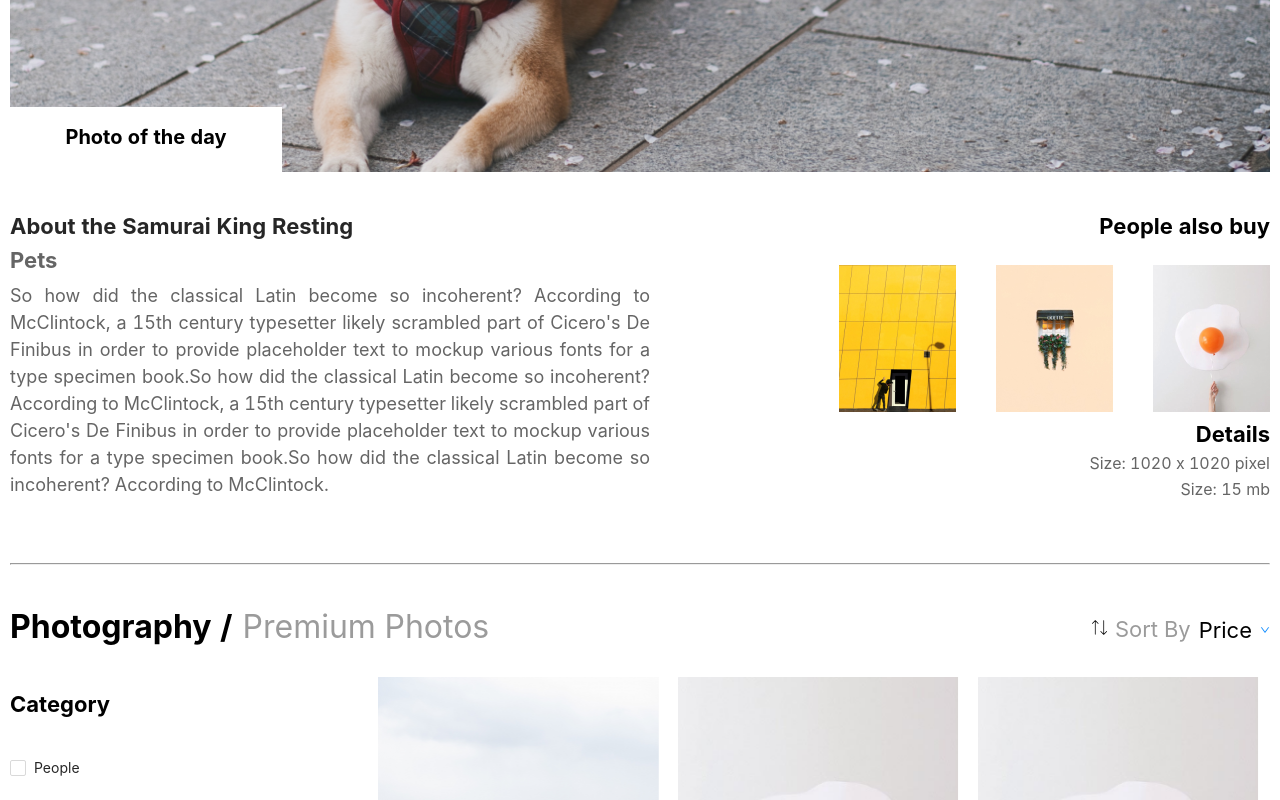
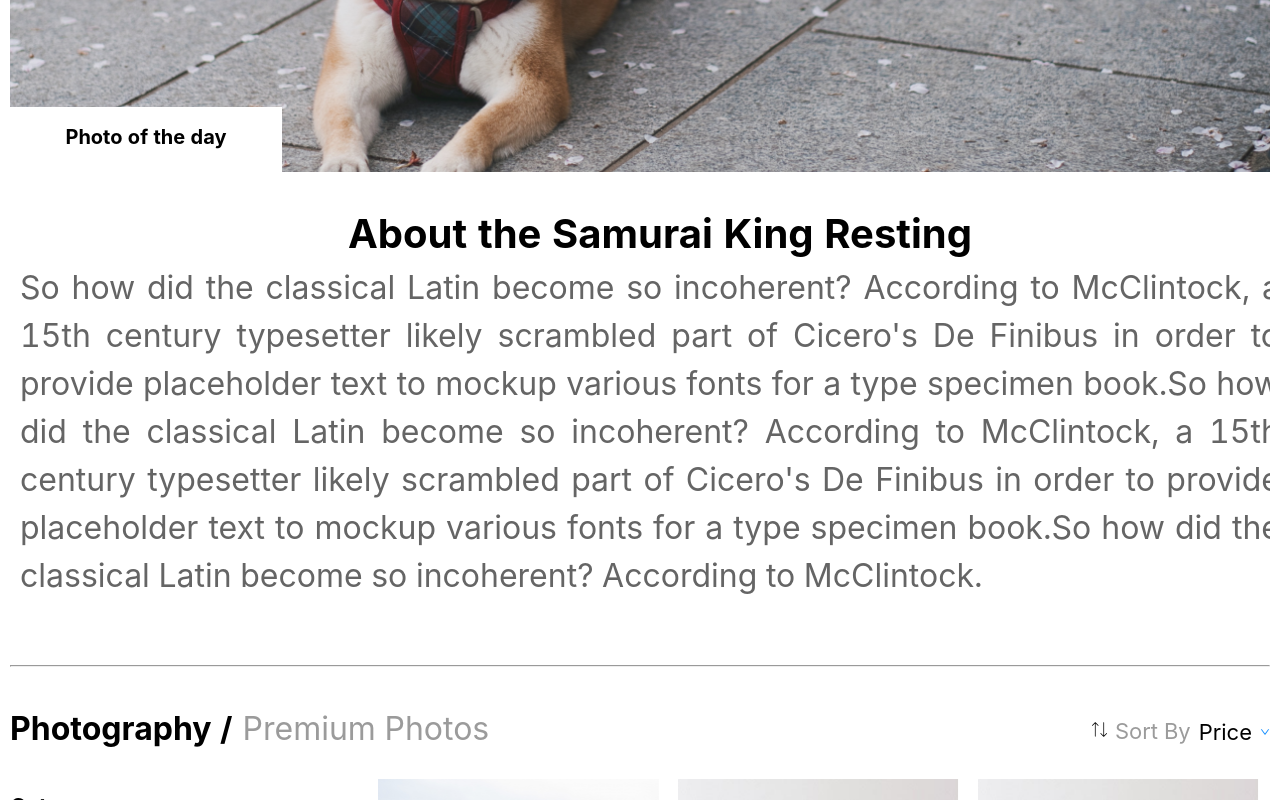
Before and after one commit to cossy1/my-app, a React (Create React App) app: page / in a window 1280 px wide. Shown: the part 574-1374 px from the top of the page. Built offline with nearby package versions, Linux system fonts and the light colour scheme.

Commit message:
wip: fixes

```diff
--- a/src/app/layout/content/home-top/home-top.scss
+++ b/src/app/layout/content/home-top/home-top.scss
@@ -311,85 +311,11 @@
 
     }
 
-    .about-pet-row {
-      display: flex;
-      justify-content: space-between;
-      align-items: center;
-      margin-top: 42px;
-
-      .about {
-        width: 50vw;
-
-        .a {
-          font-size: 22px;
-          font-weight: bold;
-          line-height: 24px;
-          text-align: left;
-        }
-
-        .pets {
-          font-size: 22px;
-          line-height: 24px;
-          color: #656565;
-          font-weight: bold;
-          margin-top: 10px;
-          margin-bottom: 10px;
-        }
-
-        .so {
-          line-height: 150%;
-          font-size: 18px;
-          font-weight: normal;
-          color: #656565;
-          text-align: justify;
-
-        }
-      }
-
-      .people {
-        .buy {
-          text-align: right;
-          color: #000000;
-          line-height: 24px;
-          font-size: 22px;
-          font-weight: bold;
-        }
-
-        .detail {
-          text-align: right;
-          line-height: 17px;
-          font-size: 16px;
-          color: #656565;
-          margin-top: 9px;
-        }
-
-        .details {
-          font-size: 22px;
-          text-align: right;
-          line-height: 24px;
-          font-weight: bold;
-          color: #000000;
-          margin-top: 10px;
-        }
-
-        .images {
-          display: flex;
-          justify-content: flex-end;
-          align-items: center;
-          margin-top: 27px;
-        }
-      }
-    }
-
     .sam {
       font-weight: bold;
       font-size: 32px;
       line-height: 35px;
       font-style: normal;
-    }
-
-    .mobile-people{
-      display: none;
     }
 
     .addCart-row {
@@ -402,6 +328,85 @@
       line-height: 50.02px;
       font-size: 23px;
     }
+
+    .about-pet-row {
+      align-items: center;
+      margin-top: 2rem;
+
+      .about {
+        width: 100vw;
+        padding: 0 10px;
+
+        .a{
+          font-size: 2.5rem;
+          font-weight: bold;
+          line-height: 150%;
+          color: #000000;
+          width: 100vw;
+          margin: 0 auto;
+          text-align: center;
+
+        }
+
+        .pets {
+          display: none;
+        }
+
+        .so {
+          line-height: 3rem;
+          font-size: 2rem;
+          font-weight: normal;
+          color: #656565;
+          text-align: justify;
+        }
+      }
+
+      .people {
+        display: none;
+      }
+
+    }
+
+    .mobile-people{
+      img{
+        width: 25vw;
+        height: 20vh;
+      }
+      .buy {
+        text-align: left;
+        color: #000000;
+        line-height: 24px;
+        font-size: 2rem;
+        font-weight: bold;
+        margin: 20px 10px;
+      }
+
+      .detail {
+        text-align: left;
+        line-height: 17px;
+        font-size: 1.5rem;
+        color: #656565;
+        margin: 15px 10px;
+
+      }
+
+      .details {
+        font-size: 2rem;
+        text-align: left;
+        line-height: 24px;
+        font-weight: bold;
+        color: #000000;
+        margin: 20px 10px;
+      }
+
+      .images {
+        display: flex;
+        justify-content: space-between;
+        align-items: center;
+        margin-top: 27px;
+      }
+    }
+
   }
 
 }
```
